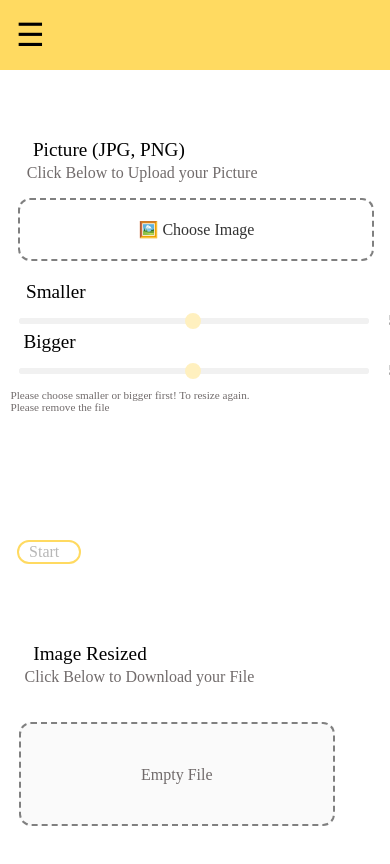
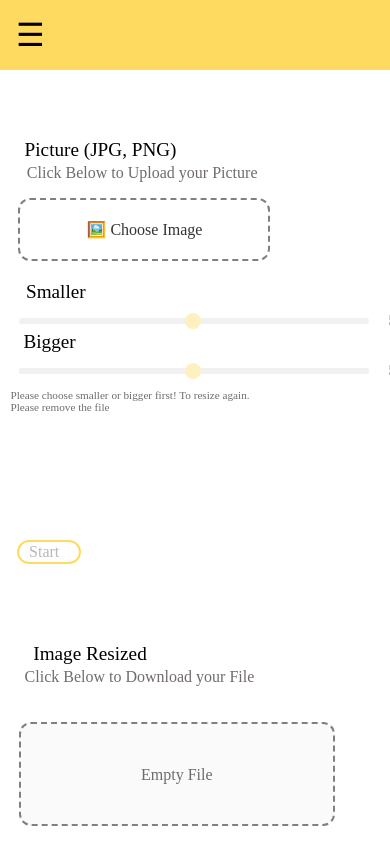
Before and after one commit to Zidri/YellowCard, a React (Create React App) app: page /image-resizer in a window 390 px wide. Shown: the top 864 px of the page. Built offline with nearby package versions, Linux system fonts and the light colour scheme.

Commit message:
changes in mobile14

```diff
--- a/src/styles/Edits.css
+++ b/src/styles/Edits.css
@@ -324,9 +324,9 @@ display: none;
   right: 4% !important;
 }
 .edhead9 {
-right: 10% !important;
+right: 30% !important;
 }
 .edhead10 {
-right: 10% !important;
+right: 30% !important;
 }
 }
--- a/src/styles/Resizer.css
+++ b/src/styles/Resizer.css
@@ -572,16 +572,19 @@ display: none;
 
 }
 @media (max-width: 430px) {
-
+ .upload-box3{
+    width: 50% !important;
+  max-width: 50% !important;
+}
 .download-box2{
     width: 50% !important;
   max-width: 50% !important;
 }
 .resizerhead1 {
-  right: 32%
+  right: 34%
 }
 .resizerhead3 {
-  right: 10% !important;
+  right: 20% !important;
 }
 .resizerhead2 {
   right: 24%
```
